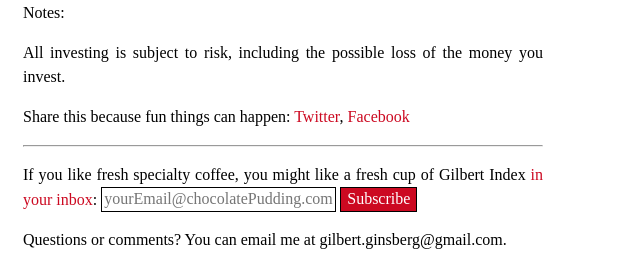
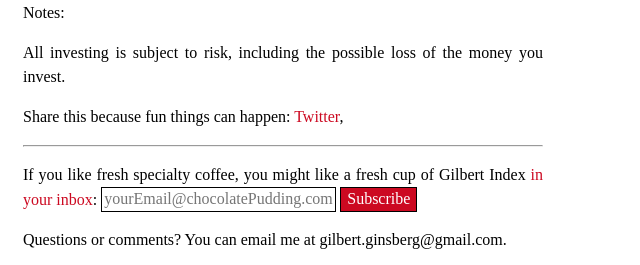
Before and after one commit to danilosierrac/gilbert-index, a Jekyll site: the page built from _posts/2017-03-15-sweet-compounding.md, in a window 1280 px wide and 900 px high, scrolled down 1570 px. Shown: the part 632-897 px from the top of the window, without its empty margins (0-640 px from the left). Built offline with Jekyll 4.4.1, drawn with Linux system fonts in a browser that asks for light colours.

Commit message:
feat: Removed Facebook sharing

```diff
--- a/_includes/social-media.html
+++ b/_includes/social-media.html
@@ -4,11 +4,11 @@
   url={{ page.url }}
   &text=Gilbert Index: {{ page.title }} By @gilbertginsberg">
     Twitter</a>,
-  <a href="https://www.facebook.com/dialog/feed?
+<!--  <a href="https://www.facebook.com/dialog/feed?
     app_id=1334490096618223
     &name={{ site.title}}: {{ page.title }}
     &description={{ page.excerpt | remove: '<p>' | remove: '</p>' }}
     &link=https://www.gilbertindex.com{{ page.url }}">
     Facebook
-  </a>
+  </a> -->
 </p>
```
